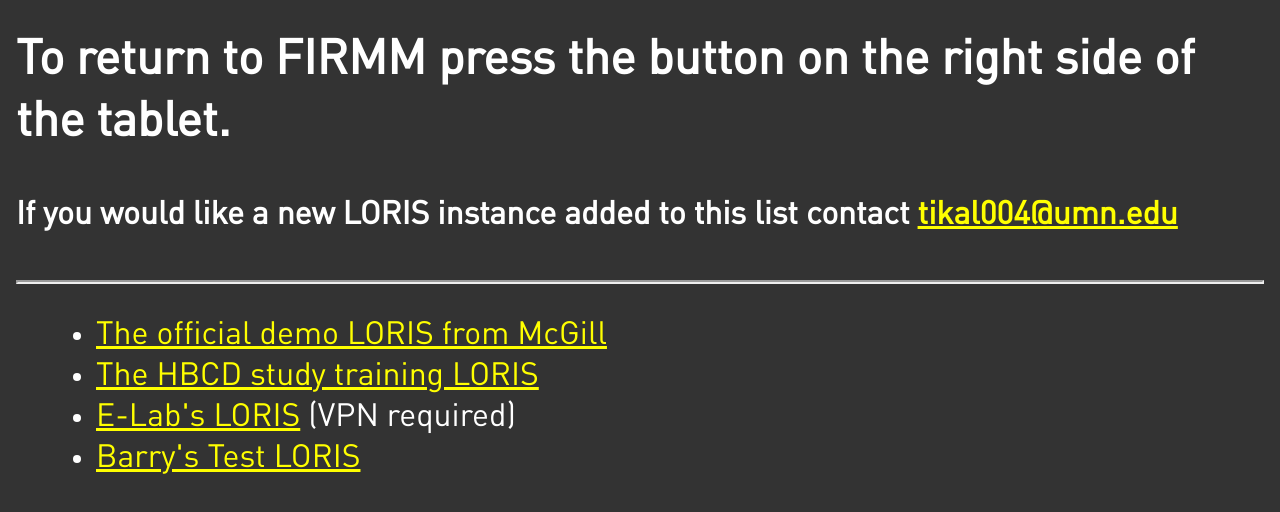
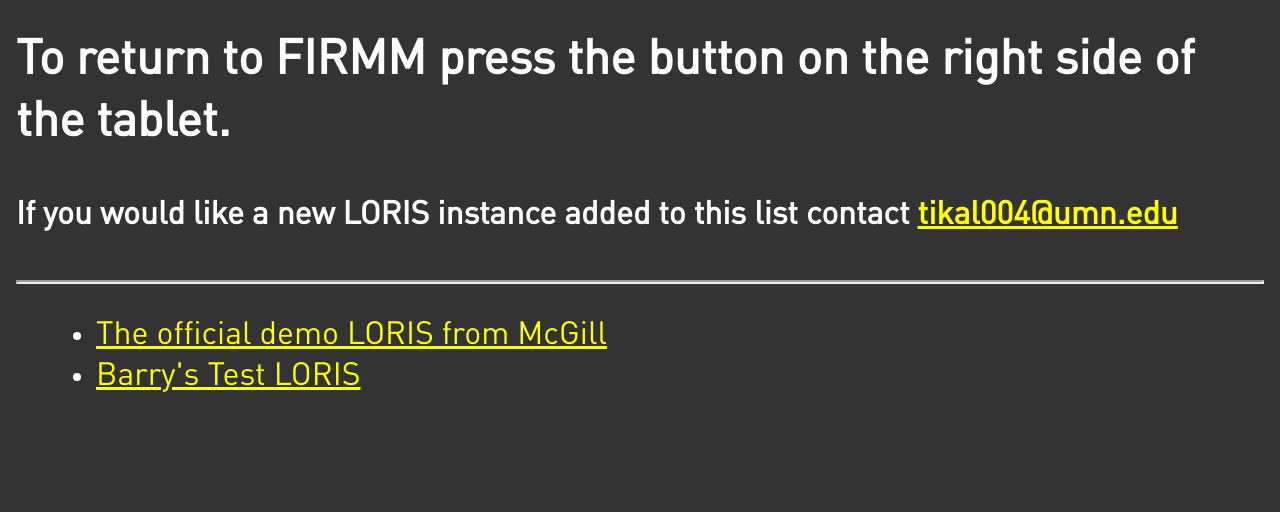
Before and after one commit to DCAN-Labs/LORIS-list, a plain HTML site: page index.html in a window 1280 px wide. Shown: the part 138-650 px from the top of the page. Drawn offline with Linux system fonts and the light colour scheme.

Commit message:
commented out elab and hbcd

```diff
--- a/index.html
+++ b/index.html
@@ -22,8 +22,8 @@
         <hr>
         <ul>
             <li><a href="https://demo.loris.ca/">The official demo LORIS from McGill</a></li>
-            <li><a href="https://sandbox.hbcd.msi.umn.edu/">The HBCD study training LORIS</a></li>
-            <li><a href="https://elab.ahc.umn.edu/">E-Lab's LORIS</a> (VPN required)</li>
+            <!-- <li><a href="https://sandbox.hbcd.msi.umn.edu/">The HBCD study training LORIS</a></li>
+            <li><a href="https://elab.ahc.umn.edu/">E-Lab's LORIS</a> (VPN required)</li> -->
             <li><a href="https://d512-2601-441-457f-cfc4-ad2e-ea95-6865-dffd.ngrok.io">Barry's Test LORIS</a></li>
         </ul>
     </body>
```
